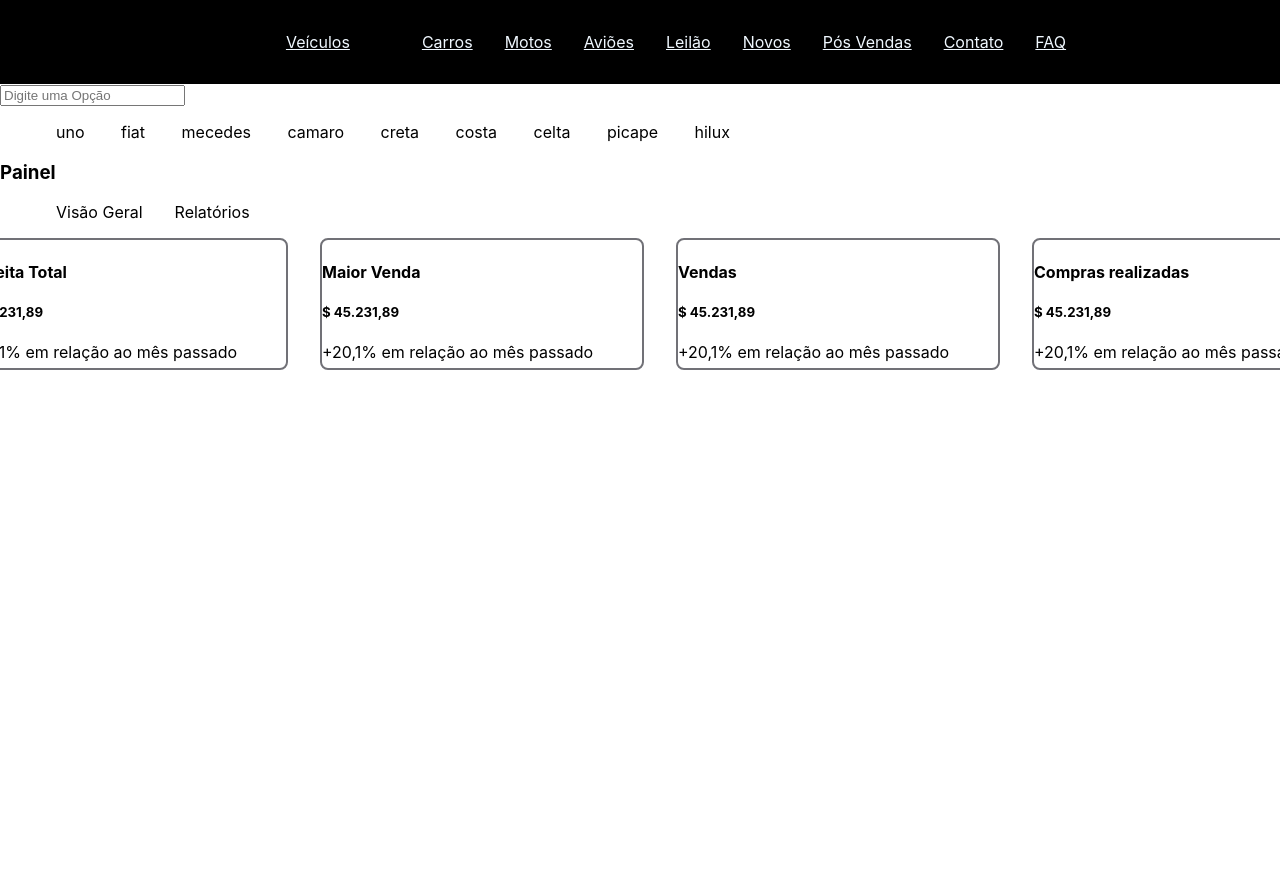
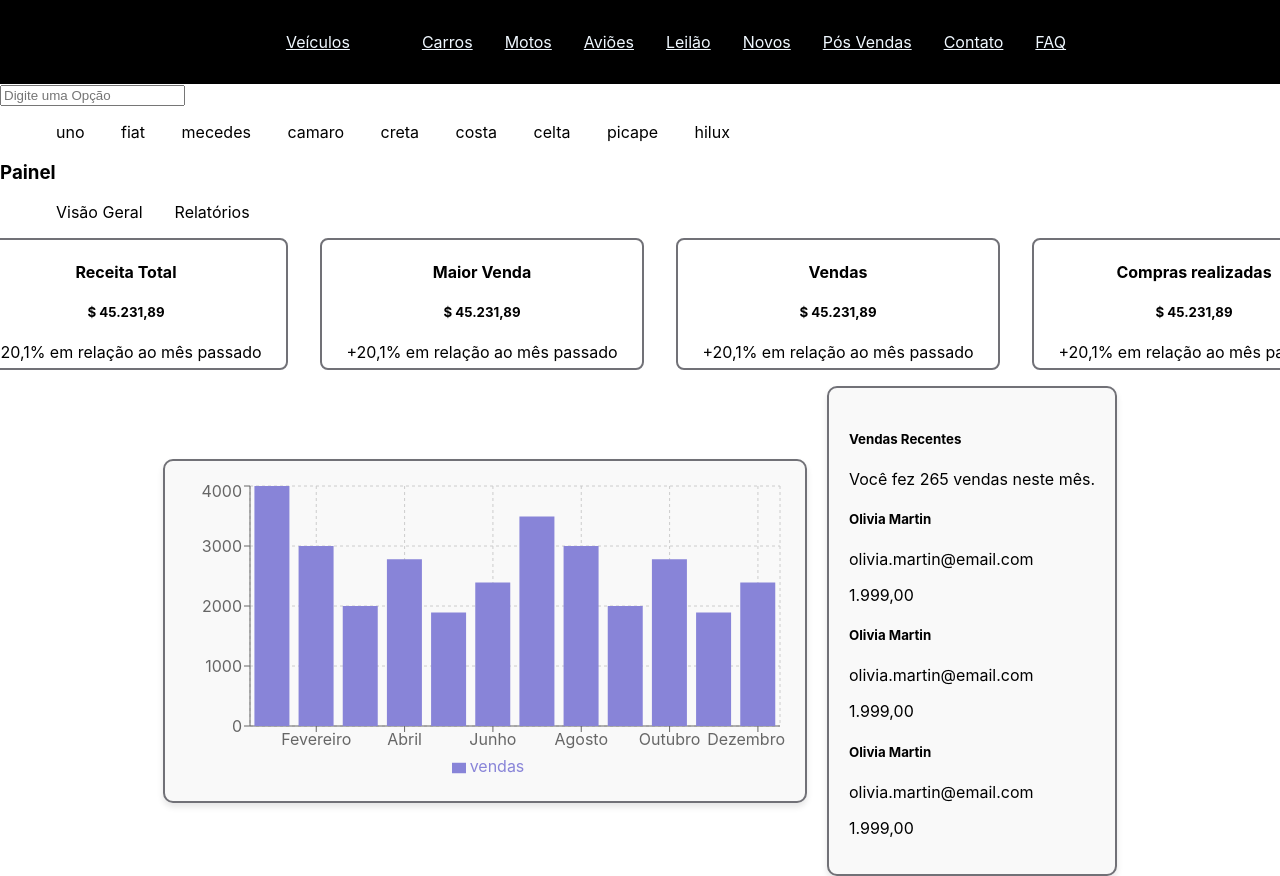
Before and after one commit to Samanta00/Novo_Projeto_Completo, a React (Create React App) app in the folder Frontend/marketplace_veiculos/: page / in a window 1280 px wide. Shown: the top 876 px of the page. Before the commit the page ends 800 px from the top, so only its background shows below. Built offline with nearby package versions, Linux system fonts and the light colour scheme.

Commit message:
chore: centralizando constainers de graficos

```diff
--- a/Frontend/marketplace_veiculos/src/paginas/dashboard/index.jsx
+++ b/Frontend/marketplace_veiculos/src/paginas/dashboard/index.jsx
@@ -40,7 +40,7 @@ const Dashboard = () => {
                         </ul>
 
                     </div>
-                    <div>
+                    <div className="painel">
                         <h3>Painel</h3>
                         <div>
                             <ul>
@@ -91,9 +91,42 @@ const Dashboard = () => {
 
                     </ul>
 
-<div>
+                    <div className="containers-classificacao">
+                        <div className="container-grafico">
+                            <BarChart width={600} height={300} data={data}>
+                                <CartesianGrid strokeDasharray="3 3" />
+                                <XAxis dataKey="name" />
+                                <YAxis />
+                                <Tooltip />
+                                <Legend />
+                                <Bar dataKey="vendas" fill="#8884d8" />
+                            </BarChart>
+                        </div>
 
-</div>
+                        <div className="container-vendas">
+                            <h5>Vendas Recentes</h5>
+                            <p>Você fez 265 vendas neste mês.</p>
+
+                            <div>
+                                <h5>Olivia Martin</h5>
+                                <p>olivia.martin@email.com</p>
+                                <p>1.999,00</p>
+                            </div>
+
+                            <div>
+                                <h5>Olivia Martin</h5>
+                                <p>olivia.martin@email.com</p>
+                                <p>1.999,00</p>
+                            </div>
+
+                            <div>
+                                <h5>Olivia Martin</h5>
+                                <p>olivia.martin@email.com</p>
+                                <p>1.999,00</p>
+                            </div>
+
+                        </div>
+                    </div>
 
 
 
--- a/Frontend/marketplace_veiculos/src/paginas/dashboard/style.css
+++ b/Frontend/marketplace_veiculos/src/paginas/dashboard/style.css
@@ -14,3 +14,24 @@
     width: 20rem;
     height: 8rem;
 }
+
+.containers-classificacao {
+    display: flex; /* Torna os itens filhos flexíveis */
+    justify-content: center; /* Centraliza os itens horizontalmente */
+    align-items: center; /* Centraliza os itens verticalmente */
+    gap: 20px; /* Espaço entre os containers */
+  }
+
+  .container-grafico,
+  .container-vendas {
+    background-color: #f9f9f9; /* Cor de fundo para destacar os containers */
+    padding: 20px; /* Espaçamento interno */
+    border: 2px solid rgb(113, 113, 119); /* Borda para estilização */
+    border-radius: 10px; /* Arredondamento das bordas */
+    box-shadow: 0 4px 6px rgba(0, 0, 0, 0.1); /* Sombra para destaque */
+  }
+
+.container-card{
+    text-align: center;
+
+}
```
